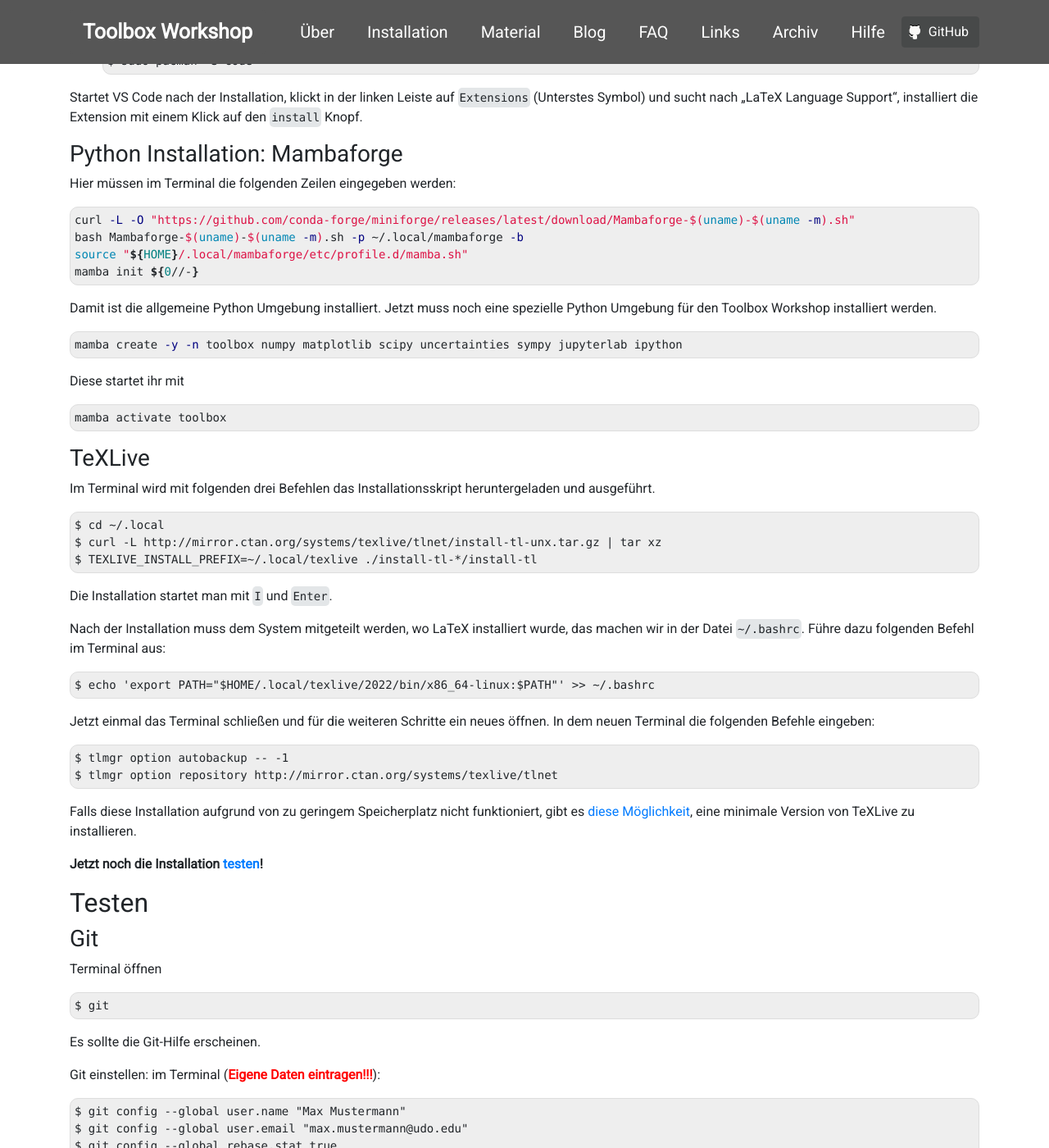
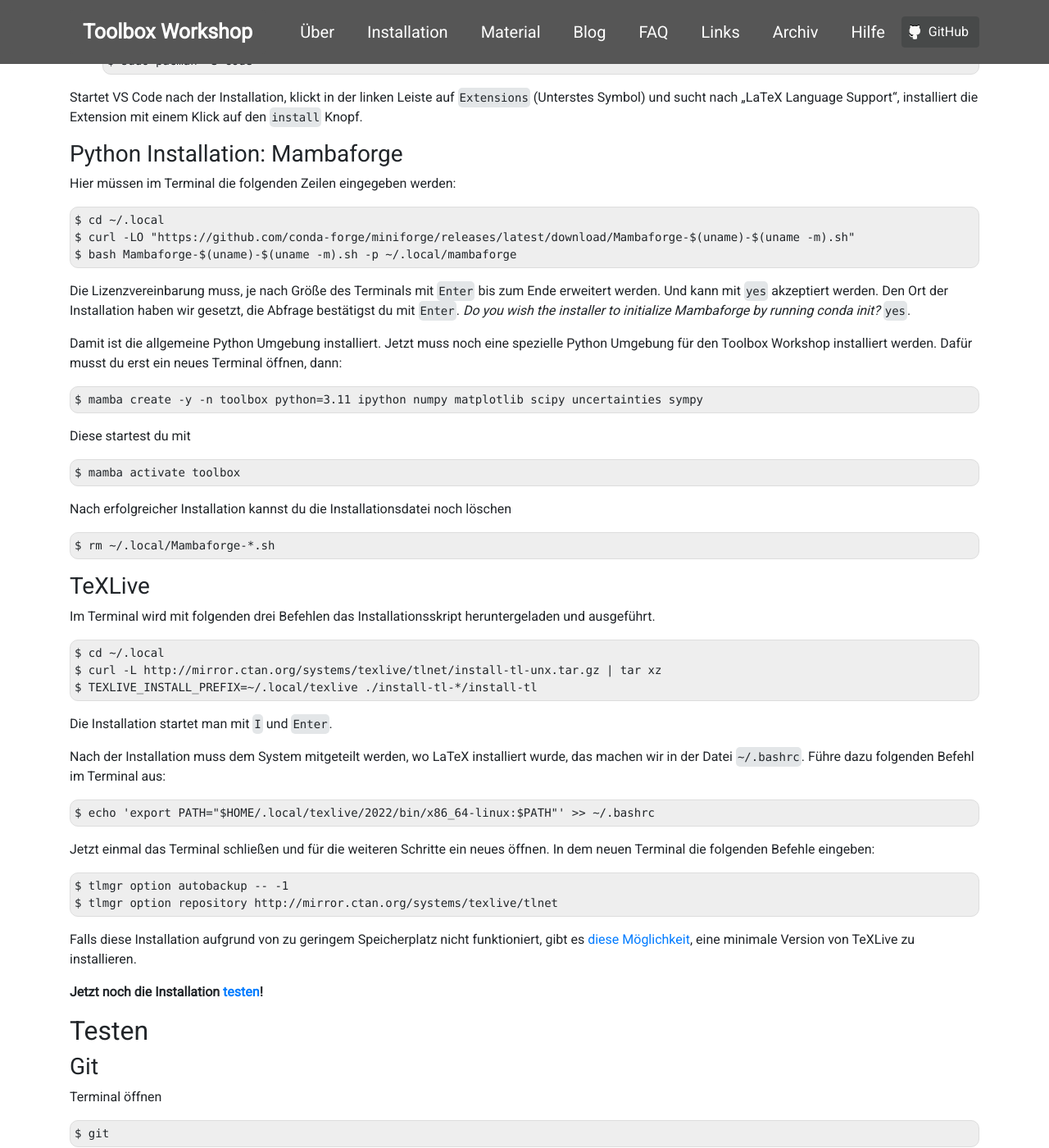
Before and after one commit to pep-dortmund/homepage-toolbox, a Jekyll site: the page built from install/linux.md, in a window 1280 px wide and 1400 px high, scrolled down 1175 px. Shown: the whole window at 82% size. Built offline with Jekyll 4.4.1, drawn with Linux system fonts in a browser that asks for light colours; nearby versions of some CDN libraries; some of the changed text lies outside the part shown.

Commit message:
mambaforge to linux notes

````diff
--- a/install/linux.md
+++ b/install/linux.md
@@ -78,21 +78,27 @@
 ### Python Installation: Mambaforge
 
 Hier müssen im Terminal die folgenden Zeilen eingegeben werden:
-```bash
-curl -L -O "https://github.com/conda-forge/miniforge/releases/latest/download/Mambaforge-$(uname)-$(uname -m).sh"
-bash Mambaforge-$(uname)-$(uname -m).sh -p ~/.local/mambaforge -b
-source "${HOME}/.local/mambaforge/etc/profile.d/mamba.sh"
-mamba init ${0//-}
-```
+
+    $ cd ~/.local
+    $ curl -LO "https://github.com/conda-forge/miniforge/releases/latest/download/Mambaforge-$(uname)-$(uname -m).sh"
+    $ bash Mambaforge-$(uname)-$(uname -m).sh -p ~/.local/mambaforge
+
+Die Lizenzvereinbarung muss, je nach Größe des Terminals mit `Enter` bis zum Ende erweitert werden. Und kann mit `yes` akzeptiert werden. Den Ort der Installation haben wir gesetzt, die Abfrage bestätigst du mit `Enter`.
+_Do you wish the installer to initialize Mambaforge by running conda init?_ `yes`.
+
 Damit ist die allgemeine Python Umgebung installiert.
 Jetzt muss noch eine spezielle Python Umgebung für den Toolbox Workshop installiert werden.
-```bash
-mamba create -y -n toolbox numpy matplotlib scipy uncertainties sympy jupyterlab ipython
-```
-Diese startet ihr mit
-```bash
-mamba activate toolbox
-```
+Dafür musst du erst ein neues Terminal öffnen, dann:
+
+    $ mamba create -y -n toolbox python=3.11 ipython numpy matplotlib scipy uncertainties sympy
+
+Diese startest du mit
+
+    $ mamba activate toolbox
+
+Nach erfolgreicher Installation kannst du die Installationsdatei noch löschen
+
+    $ rm ~/.local/Mambaforge-*.sh
 
 ### TeXLive
 
@@ -163,22 +170,16 @@
 
     In [1]: %matplotlib
     In [2]: import matplotlib.pyplot as plt
-    In [3]: plt.plot([1, 2, 4])
+    In [3]: import numpy as np
+    In [4]: import scipy
+    In [5]: import sympy
+    In [6]: import uncertainties
+    In [7]: plt.plot([1, 2, 4])
 
 Es sollte ein Fenster mit einem Plot erscheinen, beenden mit
 
-    In [4]: quit
+    In [8]: quit
 
-### Uncertainties
-
-Ebenfalls im Terminal:
-
-    $ ipython
-    In [1]: import uncertainties
-
-Es sollte keine Fehlermeldung erscheinen.
-
-Beenden mit `quit`
 
 ### Make
 
````
Also changed, not shown: other parts of install/linux.md (+7 -1 lines).
